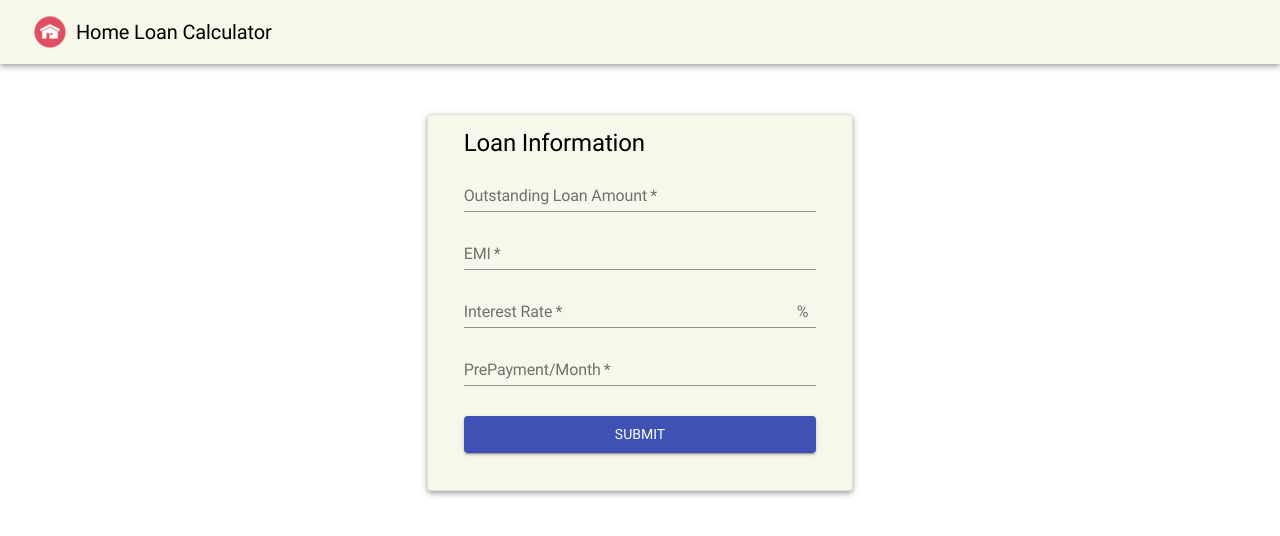
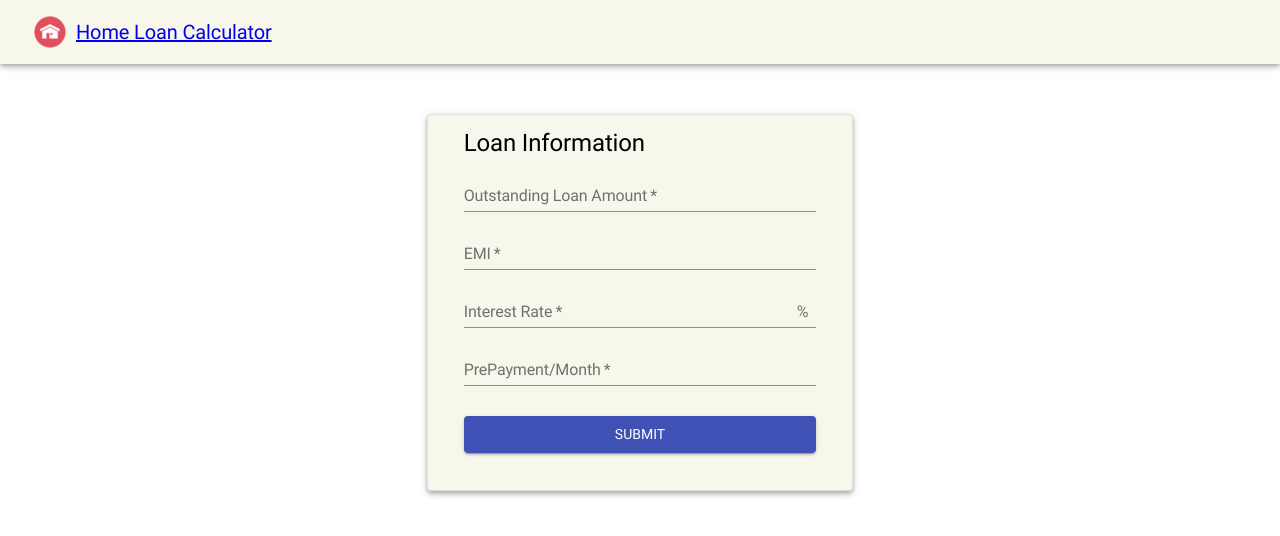
Before and after one commit to patelvimal/HomeLoanScheduler, a Next.js app: page / in a window 1280 px wide. Shown: the top 536 px of the page. Built offline with nearby package versions, Linux system fonts and the light colour scheme.

Commit message:
Fixed: header title issue

```diff
--- a/src/components/App.jsx
+++ b/src/components/App.jsx
@@ -4,7 +4,7 @@ import { createMuiTheme, makeStyles, ThemeProvider } from '@material-ui/core/sty
 import LoanForm from './LoanForm';
 import LoanResult from './LoanReport';
 import Header from './Header';
-import Link from 'next/link'
+
 
 
 const App = () => {
--- a/src/components/Header.jsx
+++ b/src/components/Header.jsx
@@ -1,9 +1,9 @@
 import React, { useState } from 'react';
 import AppBar from '@material-ui/core/AppBar';
-import Link from '@material-ui/core/Link';
 import Toolbar from '@material-ui/core/Toolbar';
 import Typography from '@material-ui/core/Typography';
 import { createMuiTheme, makeStyles, ThemeProvider } from '@material-ui/core/styles';
+import Link from 'next/link';
 
 const useStyles = makeStyles({
 	root: {
@@ -15,7 +15,8 @@ const useStyles = makeStyles({
 		margin: '0 10px'
 	},
 	link: {
-		color: 'black'
+		color: '#fff',
+		textDecoration: 'initial'
 	}
 });
 
@@ -26,9 +27,9 @@ const Header = () => {
 			<Toolbar>
 					<img src='./appIcon.png' className={classes.headerIcon}></img>
 					<Typography variant="h6" color="inherit" noWrap>
-						<Link href="/" className={classes.link}>
-							Home Loan Calculator
-						</Link>
+						<Link href="/about" className={classes.link}>
+          					<a>	Home Loan Calculator</a>
+        				</Link>
 					</Typography>
 			</Toolbar>
 		</AppBar>
```
